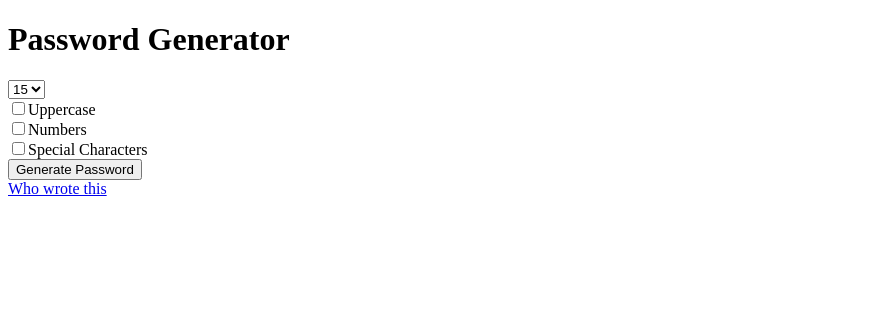
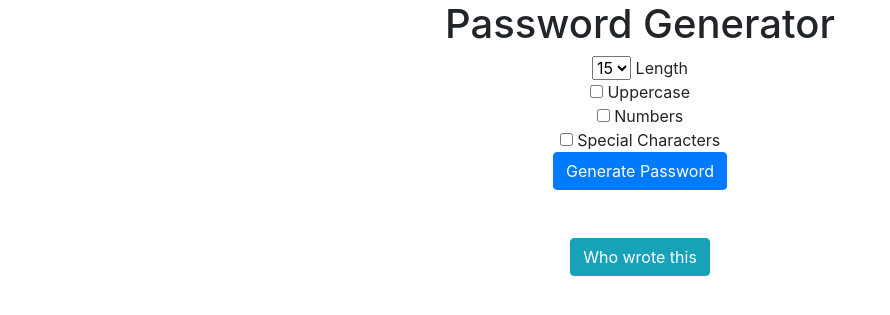
Before and after one commit to frebbs/Django_password_generator, a Django app: page / in a window 1280 px wide. Shown: the top 315 px of the page, without its empty margins (0-890 px from the left). Run offline with Django 3.2, Linux system fonts and the light colour scheme; some libraries are stand-ins or nearby versions.

Commit message:
Adding basic styling

```diff
--- a/generator/templates/generator/home.html
+++ b/generator/templates/generator/home.html
@@ -6,8 +6,9 @@
     <meta http-equiv="X-UA-Compatible" content="ie=edge">
     <title>Document</title>
 </head>
+<link rel="stylesheet" href="https://stackpath.bootstrapcdn.com/bootstrap/4.4.1/css/bootstrap.min.css" integrity="sha384-Vkoo8x4CGsO3+Hhxv8T/Q5PaXtkKtu6ug5TOeNV6gBiFeWPGFN9MuhOf23Q9Ifjh" crossorigin="anonymous">
 <body>
-
+<div class="container text-center">
     <h1>Password Generator</h1>
 
     <form action="{% url 'password' %}">
@@ -23,18 +24,20 @@
             <option value="14">14</option>
             <option value="15" selected="selected">15</option>
             <option value="16">16</option>
-    </select>
+        </select> Length
     <br>
-    <input type="checkbox" name="uppercase">Uppercase
+        <input type="checkbox" name="uppercase"> Uppercase
     <br>
-    <input type="checkbox" name="numbers">Numbers
+        <input type="checkbox" name="numbers"> Numbers
     <br>
-    <input type="checkbox" name="special">Special Characters
+        <input type="checkbox" name="special"> Special Characters
     <br>
-    <input type="submit" value="Generate Password">
+        <input type="submit" value="Generate Password" class="btn btn-primary">
     </form>
+        <br><br>
 
+    <a href="{% url 'about' %}" class="btn btn-info">Who wrote this</a>
+</div>
 
-<a href="{% url 'about' %}">Who wrote this</a>
 </body>
 </html>
```
Also changed, not shown: generator/templates/generator/about.html (+7 -3 lines), generator/templates/generator/password.html (+10 -5 lines). Lines whose indentation alone changed are shown as unchanged.
